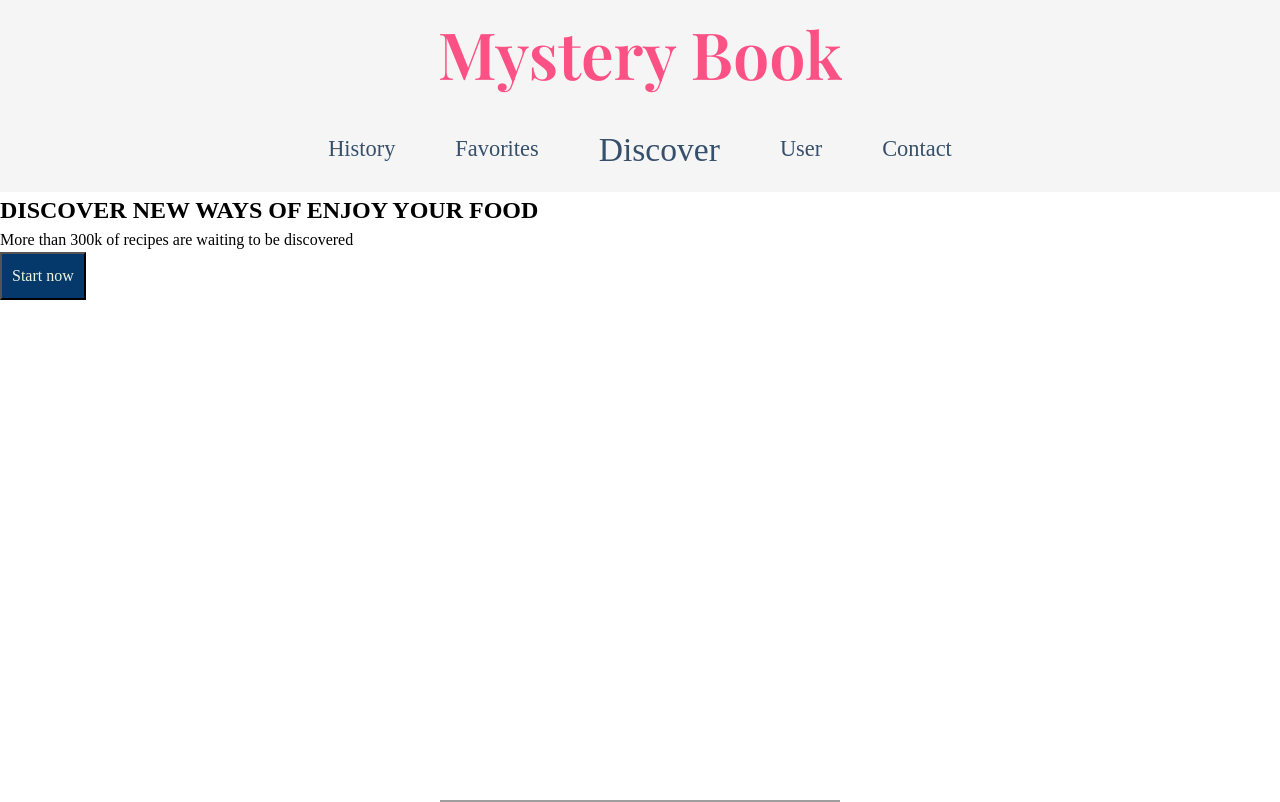
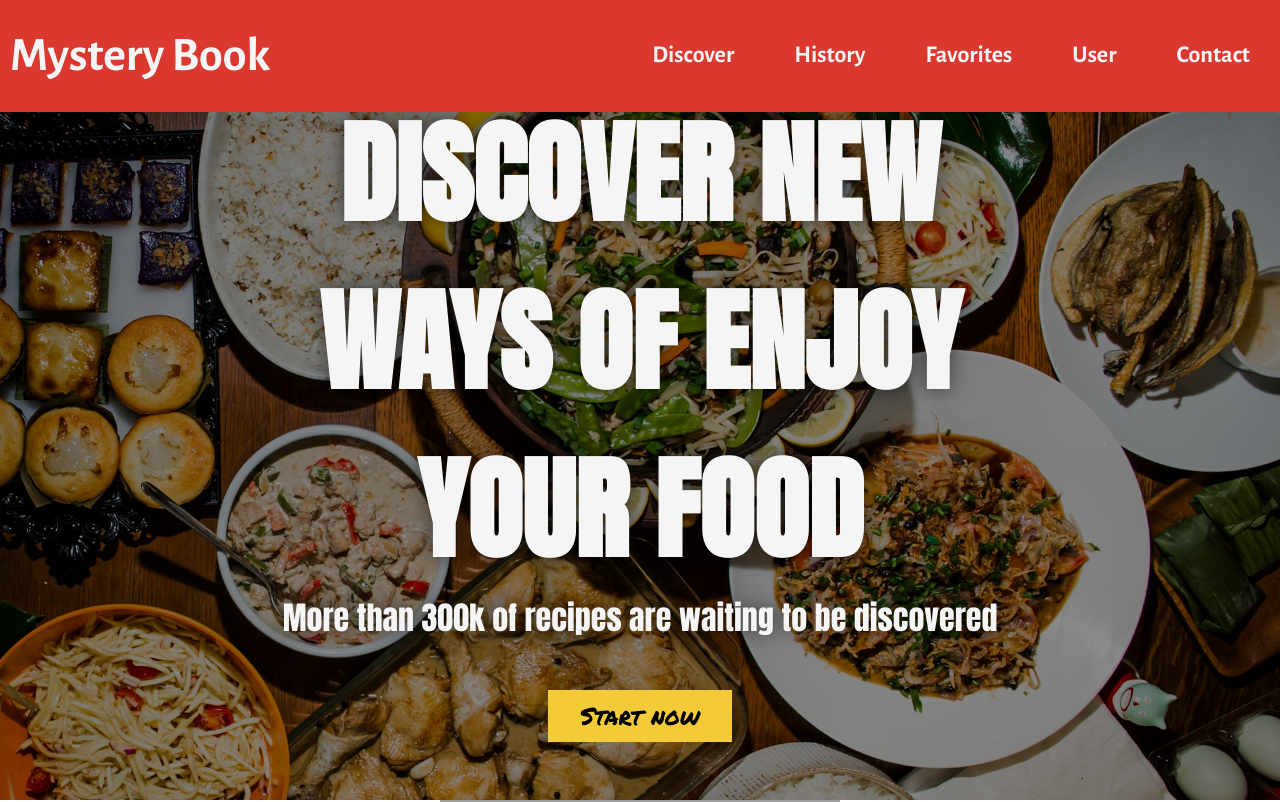
Before and after one commit to jonesjs94/mistery-book, a React (Create React App) app in the folder client/: page / in a window 1280 px wide. Shown: the top 802 px of the page. Built offline with nearby package versions, Linux system fonts and the light colour scheme; grey boxes are pictures that could not be loaded.

Commit message:
navegador, logo, presentacion, SASS

```diff
--- a/client/src/components/Logo/Logo.js
+++ b/client/src/components/Logo/Logo.js
@@ -2,7 +2,10 @@ import React from 'react';
 import './Logo.scss';
 
 export default function Logo(props) {
+  let { estadoNavbar } = props;
+  let classLogo = estadoNavbar ? 'logo' : 'logo logo--scroll';
+
   return (
-    <h1 className="logo">Mystery Book</h1>
+    <h1 className={classLogo}>Mystery Book</h1>
   )
 }
--- a/client/src/components/Logo/Logo.scss
+++ b/client/src/components/Logo/Logo.scss
@@ -1,22 +1,27 @@
-@import url('https://fonts.googleapis.com/css2?family=Playfair+Display:wght@600&display=swap');
+// SASS
+@import '../../utilities/variables';
+@import '../../utilities/fonts';
+
 .logo {
   display: flex;
+  color: $blanco;
+  flex-direction: column;
   justify-content: center;
-  flex-direction: column;
-  font-family: 'Playfair Display', serif;
-  font-style: normal;
-  font-weight: normal;
-  font-size: 65px;
-  text-align: center;
-  color: #fc5185;
-  margin: 5px 0;
+  margin-left: 10px;
+  font-size: 3rem;
+  transition: all .2s linear;
+
+  &--scroll {
+    font-size: 2rem;
+  }
 }
 
-$tablet: 768px;
+/*
+  Breakpoint tablet - 768px
+*/
 @media screen and (max-width: $tablet) {
   .logo {
     font-size: 2rem;
-    text-align: start;
     margin-left: 1rem;
   }
 }
--- a/client/src/components/MenuHamburguesa/MenuHamburguesa.js
+++ b/client/src/components/MenuHamburguesa/MenuHamburguesa.js
@@ -2,10 +2,11 @@ import React from 'react';
 import './MenuHamburguesa.scss';
 
 export default function MenuHamburguesa(props) {
-  const { onClick, className } = props;
+  const { onClick, menuAbierto } = props;
+  let classHamburguesa = menuAbierto ? 'icono activo' : 'icono';
 
   return (
-    <div onClick={onClick} className={`icono ${className}`}>
+    <div onClick={onClick} className={classHamburguesa}>
       <span className="bar"></span>
     </div>
   )
--- a/client/src/components/MenuHamburguesa/MenuHamburguesa.scss
+++ b/client/src/components/MenuHamburguesa/MenuHamburguesa.scss
@@ -1,4 +1,5 @@
-$tablet: 768px;
+// SASS
+@import '../../utilities/variables';
 
 .icono {
   display: none;
@@ -10,7 +11,7 @@ $tablet: 768px;
     position: fixed;
     height: 2rem;
     width: 2rem;
-    top: .8rem;
+    top: 1rem;
     right: 1.5rem;
     z-index: 999;
     cursor: pointer;
@@ -23,7 +24,7 @@ $tablet: 768px;
     position: absolute;
     top: 50%;
     left: 0;
-    background-color: #000;
+    background-color: $blanco;
     margin: auto;
     width: 100%;
     height: 3px;
--- a/client/src/components/Navegador/Navegador.js
+++ b/client/src/components/Navegador/Navegador.js
@@ -18,6 +18,7 @@ export default class Navegador extends React.Component {
     this.state = {
       menuAbierto: false
     };
+    this.listener = null;
     this.handleLogout = this.handleLogout.bind(this);
     this.handleNavMenuToggle = this.handleNavMenuToggle.bind(this);
   }
@@ -35,21 +36,48 @@ export default class Navegador extends React.Component {
     this.setState({ menuAbierto: !estadoActual });
   }
 
+  componentDidMount() {
+    this.setState({NavbarEnTop: true})
+
+    this.listener = document.addEventListener('scroll', e => {
+      let scroll = document.scrollingElement.scrollTop;
+      // Chequea si el scroll se desplaza más allá de los 50px.
+      // Los IF internos van a evitar que se actualice el estado constantemente.
+      if (scroll > 50) {
+        if(this.state.NavbarEnTop)
+          this.setState({ NavbarEnTop: false }); // Navegador fuera de top
+      }
+      else {
+        if(!this.state.NavbarEnTop)
+          this.setState({ NavbarEnTop: true }); // Navegador en top
+      }
+    })
+  }
+
+  componentDidUpdate() {
+    document.removeEventListener("scroll", this.listener);
+  }
+
   render() {
+    let classNav = this.state.NavbarEnTop ? 'navbar' : 'navbar navbar--scroll';
+    let classMenu = this.state.menuAbierto ? 'menu menu-abierto' : 'menu';
     return (
-      <header>
-        <MenuHamburguesa onClick={this.handleNavMenuToggle} className={this.state.menuAbierto ? 'activo' : '' } />
-        <Logo />
+      <header className={classNav}>
+        <MenuHamburguesa
+          onClick={this.handleNavMenuToggle}
+          menuAbierto={this.state.menuAbierto}
+        />
+        <Logo estadoNavbar={this.state.NavbarEnTop} />
 
-        <ul className={this.state.menuAbierto ? 'menu menu-abierto' : 'menu'}>
+        <ul className={classMenu}>
+          <li className="menu__item">
+            <Link className="menu__enlace resaltado" to="/recetario">Discover</Link>
+          </li>
           <li className="menu__item">
             <Link className="menu__enlace" to="/historial">History</Link>
           </li>
           <li className="menu__item">
             <Link className="menu__enlace" to="/favoritos">Favorites</Link>
-          </li>
-          <li className="menu__item">
-            <Link className="menu__enlace resaltado" to="/recetario">Discover</Link>
           </li>
           <li className="menu__item">
             <Link className="menu__enlace" to="/recetario">User</Link>
--- a/client/src/components/Navegador/Navegador.scss
+++ b/client/src/components/Navegador/Navegador.scss
@@ -1,39 +1,51 @@
-// Variables de SASS
-@import '../../utilities/_variables';
+// SASS
+@import '../../utilities/variables';
+@import '../../utilities/fonts';
 
-header {
-  position: sticky;
+.navbar {
+  position: fixed;
   top: 0;
+  display: flex;
+  justify-content: space-between;
+  font-family: 'Alegreya Sans', sans;
   width: 100%;
   height: $altura_nav;
-  background-color: $color_contenedor;
+  background-color: $rojo;
+  color: $blanco;
   overflow: hidden;
-  font-size: 1.4rem;
+  z-index: 999;
+  transition: all .2s linear;
+
+  &--scroll {
+    height: calc(#{$altura_nav} - 2rem);
+    transition: all .2s linear;
+  }
 }
 
 .menu {
   display: flex;
   justify-content: center;
   min-width: 200px;
-  background: $color_contenedor;
+
+  &--scrol {
+    font-size: 5rem;;
+  }
 
   &__item {
     display: flex;
     justify-content: center;
     flex-direction: column;
-    padding: 10px;
+    padding:0 10px;
   }
 
   &__enlace {
+    display: inline-block;
     position: relative;
-    display: inline-block;
-    color: $azul;
+    color: $blanco;
+    font-size: 1.5rem;
     text-decoration: none;
-    -webkit-transition: color 0.25s;
     transition: color 0.25s;
     line-height: 1.4;
-    padding-top: 8px;
-    padding-bottom: 8px;
     padding-left: 20px;
     padding-right: 20px;
 
@@ -46,7 +58,7 @@ header {
       content: '';
       left: 50%;
       right: 50%;
-      bottom: 8px;
+      bottom: 0;
       height: 2px;
       background-color: #fc5185;
       transition: left 0.25s, right 0.25s;
@@ -59,16 +71,20 @@ header {
   }
 }
 
-.resaltado {
-  font-size: 150%;
+@media screen and (max-width: $notebook) {
+  .menu {
+    &__item {
+      padding: initial;
+    }
+
+    &__enlace {
+      font-size: 1.2rem;
+    }
+  }
 }
 
-
-
-
 @media screen and (max-width: $tablet) {
-  header {
-    position: fixed;
+  .navbar {
     height: $altura_nav_tablet;
   }
 
@@ -83,20 +99,18 @@ header {
     justify-content: flex-start;
     width: 100%;
     height: 100vh;
-    background-color: $color_contenedor;
+    padding-top: 15vh !important;
+    background-color: $rojo;
     transform: translateX(-50rem);
     z-index: 998;
     transition: transform .5s cubic-bezier(0.23, 1, 0.320, 1);
 
-
-    &__item:nth-child(1) { order: 2 } // History
-    &__item:nth-child(2) { order: 3 } // Favorites
-    &__item:nth-child(3) { order: 1 } // Discover
-    &__item:nth-child(4) { order: 0 } // User
-    &__item:nth-child(5) { order: 4 } // Contact
+    &__item {
+      padding: 2rem 0;
+    }
 
     &__enlace {
-      font-size: 2rem;
+      font-size: 2.5rem;
       text-align: center;
 
       &:hover::after {
@@ -111,8 +125,4 @@ header {
     transform: translateX(0);
   }
 
-  .resaltado {
-    color: $rosa;
-  }
-
 }
--- a/client/src/components/Presentacion/Presentacion.js
+++ b/client/src/components/Presentacion/Presentacion.js
@@ -4,13 +4,15 @@ import Boton from '../Boton';
 
 export default function Presentacion(props) {
   return (
-    <div className="presentacion">
-      <h2>DISCOVER NEW WAYS OF ENJOY YOUR FOOD</h2>
-      <p>More than 300k of recipes are waiting to be discovered</p>
-      <Boton
-      className="presentacion__btn"
-      texto="Start now"
-      />
+    <div className="contenedor">
+      <div className="presentacion">
+        <h1 className="presentacion__titulo">DISCOVER NEW <br /> WAYS OF ENJOY <br /> YOUR FOOD</h1>
+        <p className="presentacion__texto">More than 300k of recipes are waiting to be discovered</p>
+        <Boton
+        className="presentacion__btn"
+        texto="Start now"
+        />
+      </div>
     </div>
   )
 }
--- a/client/src/components/Presentacion/Presentacion.scss
+++ b/client/src/components/Presentacion/Presentacion.scss
@@ -1,12 +1,63 @@
-// Variables de SASS
+// SASS
 @import '../../utilities/variables';
+@import '../../utilities/fonts';
+
+.contenedor {
+  display: flex;
+  height: 100%;
+  padding-top: calc(#{$altura_nav} - 2rem);
+  background-image: url(/images/background.jpg);
+  background-size: cover;
+  background-repeat: no-repeat;
+  background-position: top;
+  background-attachment: scroll;
+}
 
 .presentacion {
-  height: calc(100% - #{$altura_nav});
+  width: 100%;
+  height: 100%;
+  font-family: 'Anton', serif;
+  background-color: #00000075 ;
+  display: flex;
+  flex-direction: column;
+  justify-content: center;
+  text-align: center;
+
+  &__titulo {
+    margin: 0 auto;
+    font-size: 7rem;
+  }
+
+  &__texto {
+    font-size: 2rem;
+  }
+
+  &__titulo,
+  &__texto {
+    filter: drop-shadow(0 0 10px rgba(0,0,0,0.55));
+    color: $blanco;
+  }
+
+  &__btn {
+    font-family: 'Permanent Marker', serif;
+    font-size: 1.5rem;
+    color: #000;
+    background-color: $amarillo;
+    margin: 3rem auto;
+    padding: .5rem 2rem;
+    border: transparent;
+    transition: all .1s linear;
+
+    &:hover {
+      background-color: $naranja;
+      color: $blanco;
+      cursor: pointer;
+    }
+  }
 }
 
-.presentacion__btn {
-  padding: 10px;
-  color: #EDF5E1;
-  background-color: #05386B;
+@media screen and (max-width: $tablet) {
+  .contenedor {
+    padding-top: 0;
+  }
 }
--- /dev/null
+++ b/client/src/utilities/_fonts.scss
@@ -0,0 +1,7 @@
+// Anton
+// Permanent Marker
+// Playfair Display
+// Alegreya Sans
+@import url(
+  'https://fonts.googleapis.com/css2?family=Permanent+Marker&family=Alegreya+Sans:wght@700&family=Anton&family=Playfair+Display:wght@600&display=swap'
+  );
--- a/client/src/utilities/_variables.scss
+++ b/client/src/utilities/_variables.scss
@@ -1,8 +1,22 @@
+
 $azul: #364f6b;
+$celeste: #3fc1c9;
 $rosa: #fc5185;
-$color_contenedor: #f5f5f5;
-$altura_nav: 12rem;
+$blanco: #f5f5f5;
+$altura_nav: 7rem;
 
-// Variables para Dispositivos móbiles
+/*
+  Variables para Dispositivos móbiles
+*/
+// Notebook - 992px
+$notebook: 992px;
+
+// Tablet - 768px
 $tablet: 768px;
-$altura_nav_tablet: 7.5vh;
+$altura_nav_tablet: 4rem;
+
+
+$rojo: #db3830;
+$rojo_oscuro: #da3028;
+$naranja: #e76f35;
+$amarillo: #f3cb38;
```
Also changed, not shown: client/public/images/background.jpg (added).
